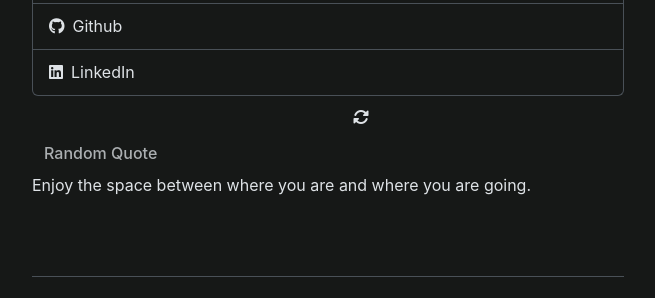
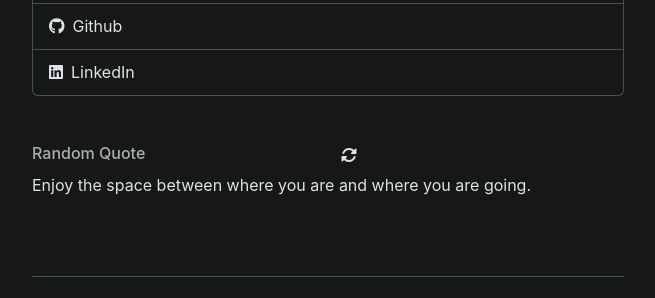
Before and after one commit to keivanz/keivanz.github.io, a Jekyll site: the page built from index.md, in a window 1280 px wide. Shown: the part 543-841 px from the top of the page, without its empty margins (312-967 px from the left). Built offline with Jekyll 4.4.1, drawn with Linux system fonts in a browser that asks for light colours; nearby versions of some CDN libraries; some web fonts are replaced.

Commit message:
Update homepage.html

```diff
--- a/_includes/homepage.html
+++ b/_includes/homepage.html
@@ -25,13 +25,13 @@
 </div>
 
 <div id="quote-container">
-  <div class="container">
+  <div class="container px-0">
     <div class="row row-cols-2">
       <div class="col">
         <h6 id="quote-title" class="text-body-secondary mt-5 font_sans_serif" style="display: none;">Random Quote</h2>
       </div>
-      <div class="col justify-content-end">
-        <button type="button" id="quote-button" style="display: none;" class="btn" onclick="displayRandomQuote()"><i class="fa-solid fa-rotate"></i></button>
+      <div class="col align-self-end">
+        <button type="button" id="quote-button" style="display: none;" class="btn align-right p-0" onclick="displayRandomQuote()"><i class="fa-solid fa-rotate"></i></button>
       </div>
     </div>
   </div>
```
